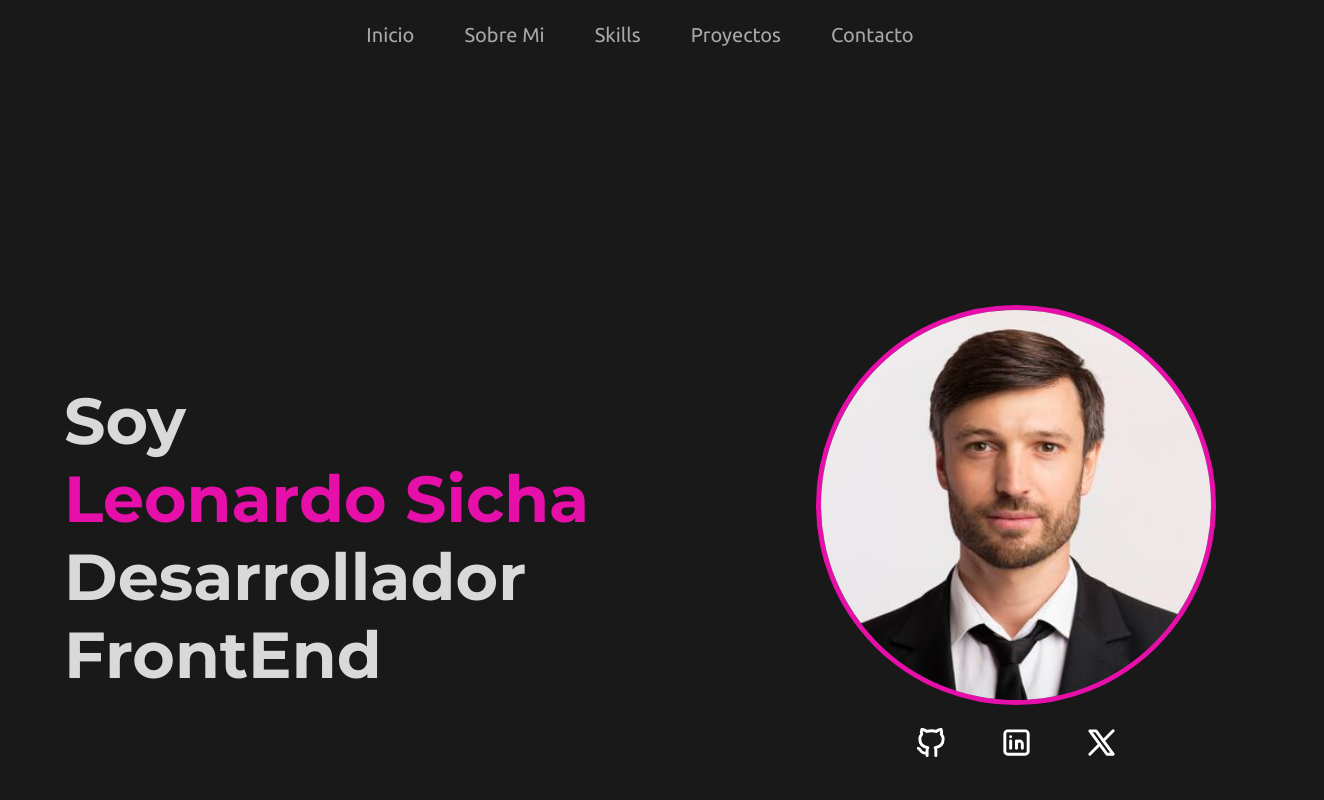
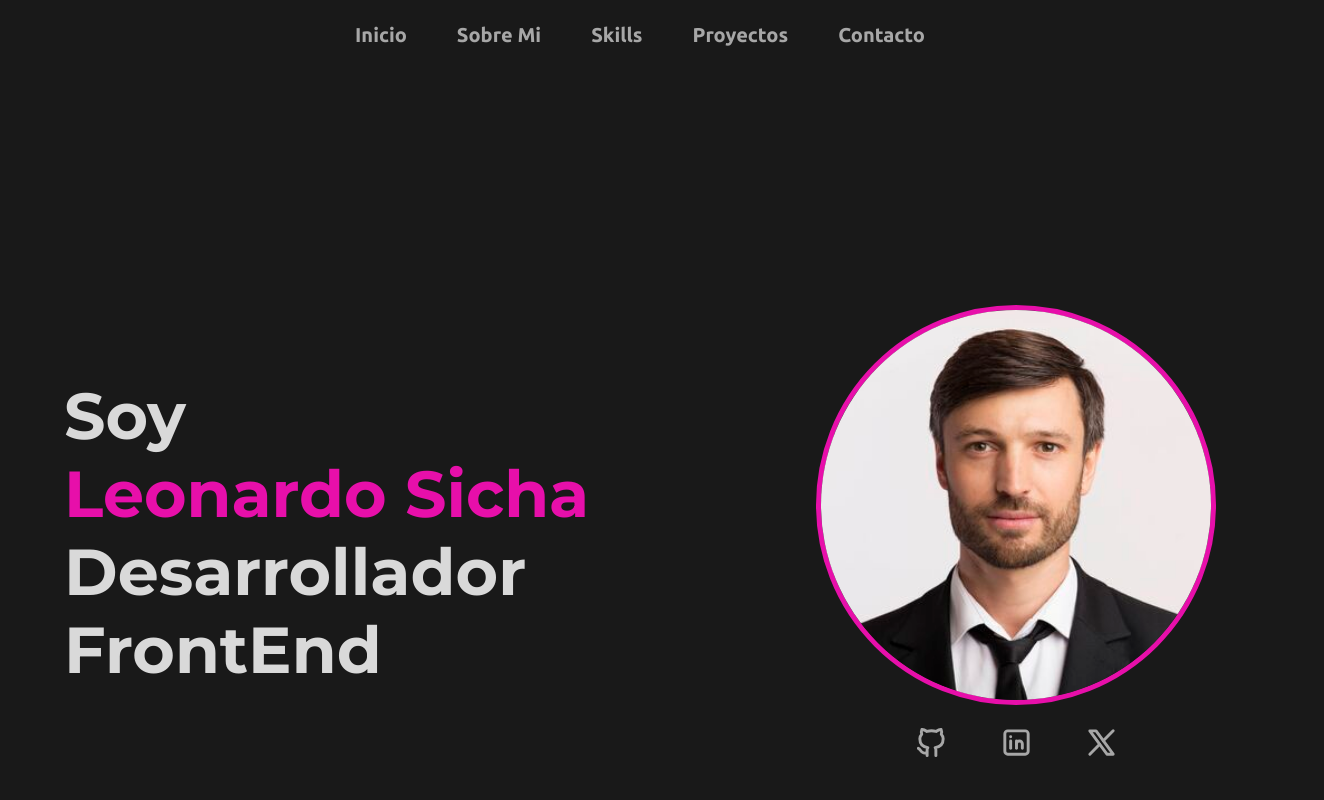
Before and after one commit to LeonardoSicha/Portfolio_V1, a plain HTML site: page index.html in a window 1280 px wide. Shown: the top 800 px of the page, 1324 px wide, since content can reach past the window. Drawn offline with Linux system fonts and the light colour scheme.

Commit message:
modificando web responsive

```diff
--- a/css/styles.css
+++ b/css/styles.css
@@ -93,7 +93,7 @@ h4 {
 }
 
 img {
-    max-width: 100%;
+    width: 100%;
 }
 
 span {
@@ -115,33 +115,57 @@ span {
 /* Navbar */
 
 .barra__navegacion {
-    margin-top: 1.5rem;
     display: flex;
-    gap: 5rem;
-    justify-content: center;
+    flex-direction: column;
 }
 
 .barra__enlace {
+    display: block;
+    text-align: center;
+    color: var(--colorParrafos);
+    text-decoration: none;
     font-size: 2rem;
-    color: var(--colorParrafos);
+    font-weight: 700;
 }
 
 .barra__enlace:hover {
-    color: var(--colorHeading);
-    font-weight: 700;
+    color: var(--blanco);
+    background-color: #E70FAA;
+}
+
+
+@media (min-width: 760px) {
+    .barra__navegacion {
+        flex-direction: row;
+        margin-top: 1.5rem;
+        gap: 5rem;
+        justify-content: center;
+    }
+
+    .barra__enlace:hover {
+        background-color: transparent;
+        width: auto;
+    }
 }
 
 /* Header */
 
 .encabezado {
-    padding-top: 25rem;
-    display: flex;
-    justify-content: space-between;
+    padding-top: 10rem;
+    display: grid;
 }
 
+.enlace__config {
+    width: 3.5rem;
+    height: 3.5rem;
+}
+
+.encabezado__titulo {}
+
 .encabezado__imagen {
-    display: grid;
+    display: flex;
     grid-template-columns: repeat(1, 1fr);
+    grid-row: 1/2;
 }
 
 .encabezado__imagen--enlaces {
@@ -151,17 +175,39 @@ span {
 }
 
 .imagen__config1 {
-    width: 40rem;
-    height: 40rem;
+    width: 20rem;
+    height: 20rem;
     border-radius: 50%;
     border: .5rem solid var(--secundario);
     object-fit: cover;
 }
 
-.enlace__config {
-    width: 3.5rem;
-    height: 3.5rem;
-    color: var(--blanco)
+@media (min-width: 760px) {
+    .encabezado {
+        padding-top: 25rem;
+        display: flex;
+        justify-content: space-between;
+    }
+
+    .encabezado__imagen {
+        display: grid;
+        grid-template-columns: repeat(1, 1fr);
+    }
+
+    .encabezado__imagen--enlaces {
+        margin-top: 2rem;
+        display: flex;
+        gap: 5rem;
+    }
+
+    .imagen__config1 {
+        width: 40rem;
+        height: 40rem;
+        border-radius: 50%;
+        border: .5rem solid var(--secundario);
+        object-fit: cover;
+    }
+
 }
 
 /* Main */
@@ -377,6 +423,5 @@ span {
 }
 
 .footer2 {
-
-    margin: 3rem 0;
+    padding: 3rem 0;
 }
--- a/index.html
+++ b/index.html
@@ -15,7 +15,7 @@
 </head>
 
 <body>
-    <div class="contenedor">
+    <div>
         <nav class="barra">
             <div class="barra__navegacion">
                 <a href="#inicio" class="barra__enlace">Inicio</a>
@@ -24,8 +24,9 @@
                 <a href="#proyectos" class="barra__enlace">Proyectos</a>
                 <a href="#contacto" class="barra__enlace">Contacto</a>
             </div>
-        </nav>
+        </nav><!-- cierre barra -->
     </div>
+
     <header class="contenedor">
         <div id="inicio" class="encabezado">
             <div class="encabezado__titulo centrar__texto">
@@ -36,7 +37,7 @@
                     <img class="imagen__config1" src="img/foto.jpg" alt="foto mía">
                 </div>
                 <div class="encabezado__imagen--enlaces centrar__imagen">
-                    <a href="https://github.com/LeonardoSicha" target="_blank"><svg class="enlace__config"
+                    <a href="https://github.com/LeonardoSicha" target="_blank"><svg class="barra__enlace enlace__config"
                             xmlns="http://www.w3.org/2000/svg" width="24" height="24" viewBox="0 0 24 24" fill="none"
                             stroke="currentColor" stroke-width="2" stroke-linecap="round" stroke-linejoin="round"
                             class="icon icon-tabler icons-tabler-outline icon-tabler-brand-github">
@@ -46,8 +47,8 @@
                         </svg>
                         </svg></a>
                     <a href="https://www.linkedin.com/in/leonardo-sicha-b70b73297/" target="_blank"><svg
-                            class="enlace__config" xmlns="http://www.w3.org/2000/svg" width="24" height="24"
-                            viewBox="0 0 24 24" fill="none" stroke="currentColor" stroke-width="2"
+                            class="barra__enlace enlace__config" xmlns="http://www.w3.org/2000/svg" width="24"
+                            height="24" viewBox="0 0 24 24" fill="none" stroke="currentColor" stroke-width="2"
                             stroke-linecap="round" stroke-linejoin="round"
                             class="icon icon-tabler icons-tabler-outline icon-tabler-brand-linkedin">
                             <path stroke="none" d="M0 0h24v24H0z" fill="none" />
@@ -58,7 +59,7 @@
                             <path d="M16 16v-3a2 2 0 0 0 -4 0" />
                         </svg>
                         </svg></a>
-                    <a href="https://twitter.com/Leo_SO07" target="_blank"><svg class="enlace__config"
+                    <a href="https://twitter.com/Leo_SO07" target="_blank"><svg class="barra__enlace enlace__config"
                             xmlns="http://www.w3.org/2000/svg" width="24" height="24" viewBox="0 0 24 24" fill="none"
                             stroke="currentColor" stroke-width="2" stroke-linecap="round" stroke-linejoin="round"
                             class="icon icon-tabler icons-tabler-outline icon-tabler-brand-x">
@@ -68,7 +69,7 @@
                         </svg></a>
                 </div>
             </div>
-        </div>
+        </div><!-- cierre encabezado -->
     </header>
 
     <main class="contenedor">
@@ -529,7 +530,7 @@
                     target="_blank">leopol742004@gmail.com</a>
             </div>
             <div class="footer__redes">
-                <a href="https://github.com/LeonardoSicha" target="_blank"><svg class="barra__enlace"
+                <a href="https://github.com/LeonardoSicha" target="_blank"><svg class="barra__enlace enlace__config"
                         xmlns="http://www.w3.org/2000/svg" width="24" height="24" viewBox="0 0 24 24" fill="none"
                         stroke="currentColor" stroke-width="2" stroke-linecap="round" stroke-linejoin="round"
                         class="icon icon-tabler icons-tabler-outline icon-tabler-brand-github">
@@ -539,7 +540,7 @@
                     </svg>
                     </svg></a>
                 <a href="https://www.linkedin.com/in/leonardo-sicha-b70b73297/" target="_blank"><svg
-                        class="barra__enlace" xmlns="http://www.w3.org/2000/svg" width="24" height="24"
+                        class="barra__enlace enlace__config" xmlns="http://www.w3.org/2000/svg" width="24" height="24"
                         viewBox="0 0 24 24" fill="none" stroke="currentColor" stroke-width="2" stroke-linecap="round"
                         stroke-linejoin="round"
                         class="icon icon-tabler icons-tabler-outline icon-tabler-brand-linkedin">
@@ -551,7 +552,7 @@
                         <path d="M16 16v-3a2 2 0 0 0 -4 0" />
                     </svg>
                     </svg></a>
-                <a href="https://twitter.com/Leo_SO07" target="_blank"><svg class="barra__enlace"
+                <a href="https://twitter.com/Leo_SO07" target="_blank"><svg class="barra__enlace enlace__config"
                         xmlns="http://www.w3.org/2000/svg" width="24" height="24" viewBox="0 0 24 24" fill="none"
                         stroke="currentColor" stroke-width="2" stroke-linecap="round" stroke-linejoin="round"
                         class="icon icon-tabler icons-tabler-outline icon-tabler-brand-x">
```
